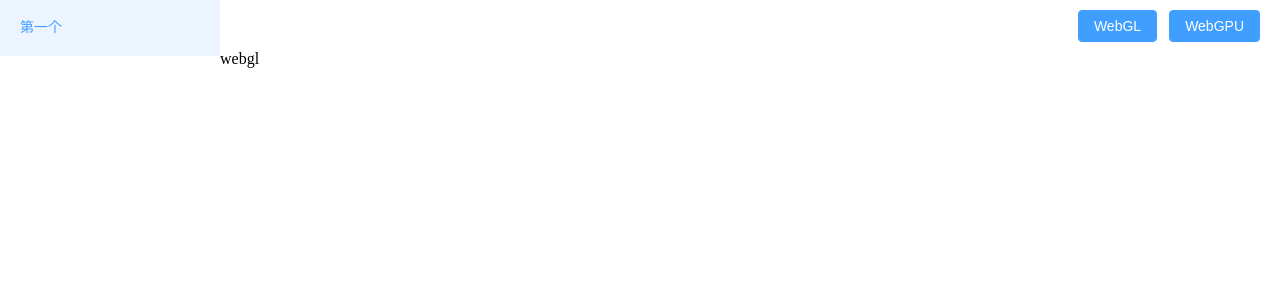
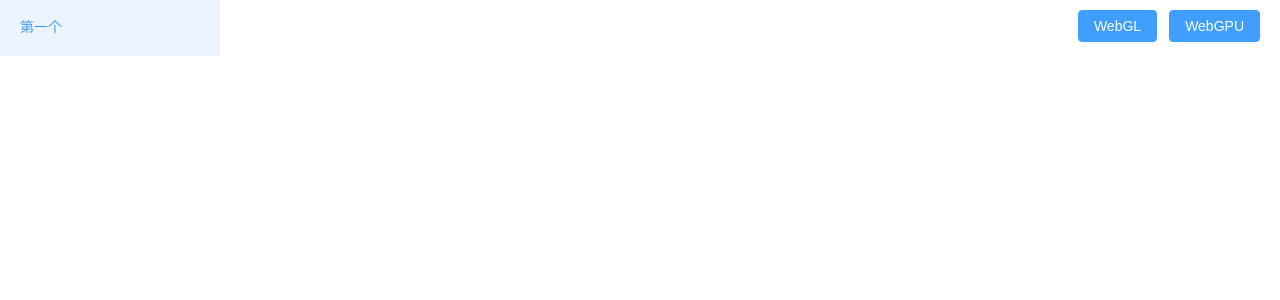
Before and after one commit to shenburen/computer-graphics, a Vue app: page /#/triangle/webgl in a window 1280 px wide. Shown: the top 300 px of the page. Built offline with nearby package versions, Linux system fonts and the light colour scheme.

Commit message:
提交。

```diff
--- a/src/styles/global.scss
+++ b/src/styles/global.scss
@@ -1,3 +1,9 @@
 body {
   margin: 0;
 }
+
+.canvas {
+  width: 100%;
+  height: 100%;
+  position: absolute;
+}
--- a/src/views/Container.vue
+++ b/src/views/Container.vue
@@ -39,5 +39,6 @@ const SwitchLanguage = (val) => {
 
 .body {
   height: calc(100% - 50px);
+  position: relative;
 }
 </style>
--- a/src/views/webgl/Triangle.vue
+++ b/src/views/webgl/Triangle.vue
@@ -1 +1,14 @@
-<template>webgl</template>
+<template>
+  <canvas ref="canvas" class="canvas"></canvas>
+</template>
+
+<script setup>
+import { ref, onMounted } from "vue";
+
+const canvas = ref(null);
+
+onMounted(() => {
+  debugger;
+  console.log(canvas.value);
+});
+</script>
```
